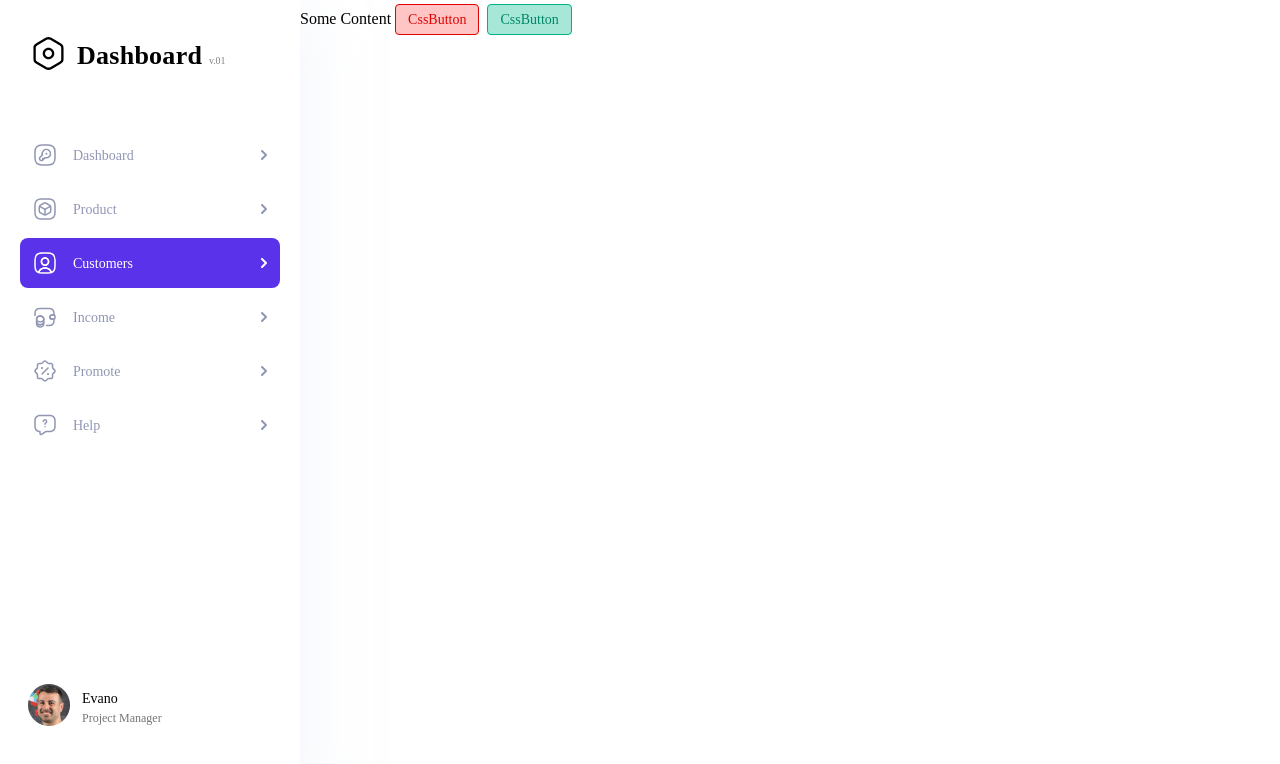
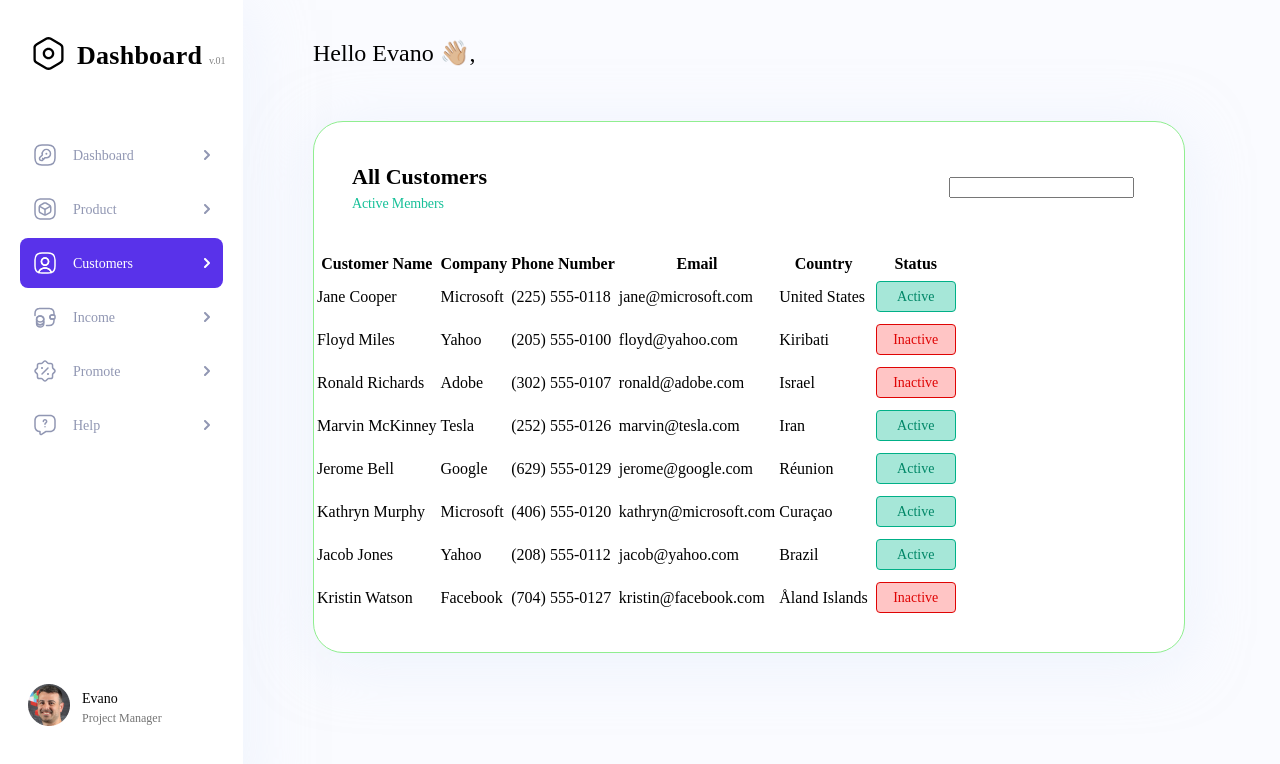
Before and after one commit to hustle2live/crm-test-task, a React (Create React App) app: page / in a window 1280 px wide. Shown: the top 764 px of the page. Built offline with nearby package versions, Linux system fonts and the light colour scheme.

Commit message:
moderate content section with table && styles.scss

```diff
--- a/src/App.jsx
+++ b/src/App.jsx
@@ -1,23 +1,15 @@
 import React from 'react';
 
-import { CssButton } from './stories/CssButton';
+import { Content } from './Components/Content/Content';
 import { SideBar } from './Components/Sidebar/SideBar';
 
 import './styles.scss';
 
-const Content = () => (
-   <div>
-      Some Content
-      <CssButton />
-      <CssButton active />
-   </div>
-);
-
 const App = () => {
    return (
       <div className="mainContainer">
-         <SideBar className="bar" />
-         <Content className="content" />
+         <SideBar />
+         <Content />
       </div>
    );
 };
--- /dev/null
+++ b/src/Components/Content/Content.jsx
@@ -0,0 +1,16 @@
+import React from 'react';
+
+import { Customers } from '../Customers/Customers';
+
+import styles from './content.module.scss';
+
+export const Content = () => (
+   <div className={styles.wrapper}>
+      <div className={styles.header}>
+         <p className={styles.header__title}>Hello Evano 👋🏼,</p>
+      </div>
+      <div className={styles.content}>
+         <Customers />
+      </div>
+   </div>
+);
--- /dev/null
+++ b/src/Components/Content/content.module.scss
@@ -0,0 +1,37 @@
+.wrapper {
+   width: -webkit-fill-available;
+}
+
+.header,
+.content {
+   display: block;
+   margin-left: 70px;
+}
+
+.header {
+      // display: flex;
+   //    align-items: center;
+   // height: 130px;
+   // width: -webkit-fill-available;
+
+   &__title {
+      margin-top: 35px;
+      font-family: 'Poppins';
+      font-style: normal;
+      font-weight: 500;
+      font-size: 24px;
+      line-height: 36px;
+      color: #000000;
+   }
+}
+
+.content {
+   display: flex;
+   flex-direction: column;
+   margin-right: 95px;
+   margin-top: 50px;
+   border: 1px solid lightgreen;
+   background: #ffffff;
+   box-shadow: 0px 10px 60px rgba(226, 236, 249, 0.5);
+   border-radius: 30px;
+}
--- a/src/styles.scss
+++ b/src/styles.scss
@@ -1,14 +1,8 @@
 body {
    margin: 0;
+   background: #fafbff;
 }
 
 .mainContainer {
    display: flex;
 }
-
-.bar {
-   // height: 100%;
-}
-
-.content {
-}
```
